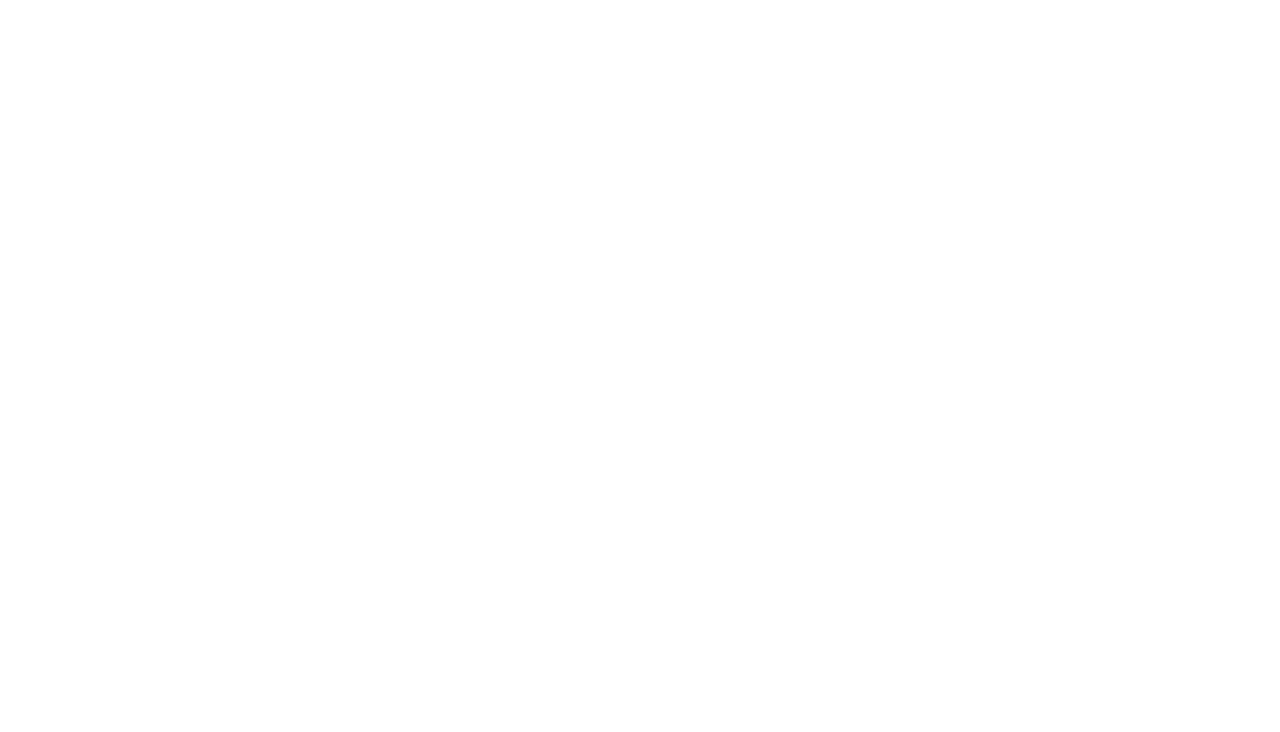
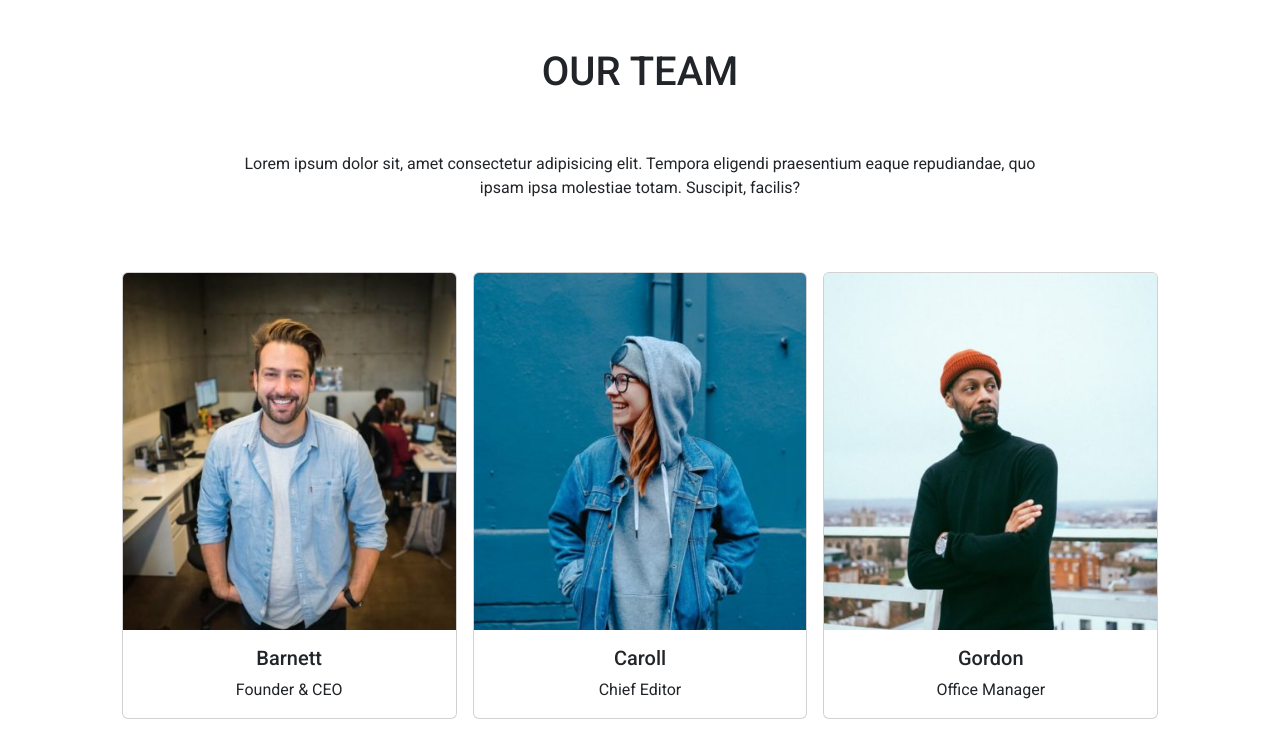
Before and after one commit to enrico-amerio/js-our-team, a plain HTML site: page index.html in a window 1280 px wide. Shown: the top 732 px of the page. Drawn offline with nearby package versions, Linux system fonts and the light colour scheme.

Commit message:
[add] Cards

```diff
--- a/css/style.css
+++ b/css/style.css
@@ -0,0 +1,12 @@
+*{
+  padding: 0;
+  margin: 0;
+  box-sizing: border-box;
+}
+body{
+  font-family: "Roboto", sans-serif;
+}
+.my_container{
+  width: 70%;
+  margin: 0 auto;
+}
--- a/index.html
+++ b/index.html
@@ -4,10 +4,26 @@
   <meta charset="UTF-8">
   <meta name="viewport" content="width=device-width, initial-scale=1.0">
   <title>Document</title>
+  <link href="https://cdn.jsdelivr.net/npm/bootstrap@5.3.3/dist/css/bootstrap.min.css" rel="stylesheet" integrity="sha384-QWTKZyjpPEjISv5WaRU9OFeRpok6YctnYmDr5pNlyT2bRjXh0JMhjY6hW+ALEwIH" crossorigin="anonymous">
+  <script src="https://cdn.jsdelivr.net/npm/bootstrap@5.3.3/dist/js/bootstrap.bundle.min.js" integrity="sha384-YvpcrYf0tY3lHB60NNkmXc5s9fDVZLESaAA55NDzOxhy9GkcIdslK1eN7N6jIeHz" crossorigin="anonymous"></script>
+  <link rel="preconnect" href="https://fonts.googleapis.com">
+  <link rel="preconnect" href="https://fonts.gstatic.com" crossorigin>
+  <link href="https://fonts.googleapis.com/css2?family=Roboto:ital,wght@0,100;0,300;0,400;0,500;0,700;0,900;1,100;1,300;1,400;1,500;1,700;1,900&display=swap" rel="stylesheet">
   <link rel="stylesheet" href="css/style.css">
 </head>
 <body>
-
+  <header>
+    <div class="my_container text-center">
+      <h1 class="pt-5 ">OUR TEAM</h1>
+      <p class="p-5 ">Lorem ipsum dolor sit, amet consectetur adipisicing elit. Tempora eligendi praesentium eaque repudiandae, quo ipsam ipsa molestiae totam. Suscipit, facilis?</p>
+    </div>
+  </header>
+  <main>
+    <div class="container ">
+      <div class=" output d-flex flex-wrap justify-content-center "></div>
+    </div>
+    </div>
+  </main>
   <script src="js/script.js"></script>
 </body>
 </html>
--- a/js/script.js
+++ b/js/script.js
@@ -1,3 +1,4 @@
+const output = document.querySelector('.output');
 const team = [
   {
   firstName: 'Wayne',
@@ -35,6 +36,15 @@ const team = [
   role: 'Graphic Designer',
   photo: 'img/barbara-ramos-graphic-designer.jpg',
   }
+]
 
-]
-console.log(team);
+for(let worker of team){
+  output.innerHTML +=`
+  <div class="card m-2  text-center" style="width: 30%">
+    <img src="${worker.photo}" class="card-img-top" alt="${worker.firstName}">
+    <div class="card-body">
+      <h5 class="card-title">${worker.firstName, worker.lastName}</h5>
+      <p class="card-text">${worker.role}</p>
+    </div>
+  </div>`
+}
```
Lines whose indentation alone changed are shown as unchanged.
